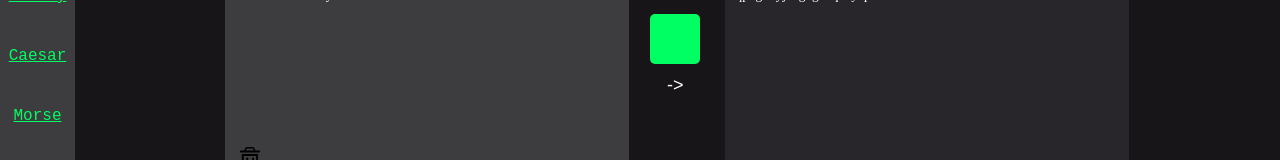
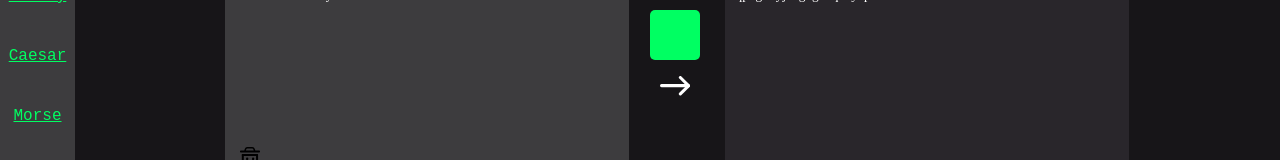
Before and after one commit to Jun1l1ll1/Encoder, a SvelteKit app: page /caesar in a window 1280 px wide. Shown: the part 319-479 px from the top of the page. Built offline with nearby package versions, Linux system fonts and the light colour scheme; a web font is replaced by a local one.

Commit message:
added the beautiful arrows

```diff
--- /dev/null
+++ b/src/lib/components/Change_dir_arrow.svelte
@@ -0,0 +1,29 @@
+<script>
+    export let right = true;
+    export let color = "white";
+</script>
+
+<style>
+    .arrow {
+        width: 30px;
+        margin-top: 5px;
+    }
+
+    .arrow_rect {
+        stroke-width: 0px;
+    }
+</style>
+
+{#if right}
+    <svg id="arr_right" style="fill: {color};" class="arrow" data-name="Arrow Right" xmlns="http://www.w3.org/2000/svg" viewBox="0 0 534.56 346.68">
+        <rect class="arrow_rect" y="144.41" width="526" height="54" rx="27" ry="27"/>
+        <rect class="arrow_rect" x="305.66" y="72.27" width="258.42" height="54" rx="27" ry="27" transform="translate(197.57 -278.42) rotate(45)"/>
+        <rect class="arrow_rect" x="306.08" y="220.41" width="258.42" height="54" rx="27" ry="27" transform="translate(-47.45 380.26) rotate(-45)"/>
+    </svg>
+{:else}
+    <svg id="arr_left" style="fill: {color};" class="arrow" data-name="Arrow Left" xmlns="http://www.w3.org/2000/svg" viewBox="0 0 534.56 346.68">
+        <rect class="arrow_rect" x="8.56" y="144.41" width="526" height="54" rx="27" ry="27" transform="translate(543.12 342.82) rotate(180)"/>
+        <rect class="arrow_rect" x="-29.52" y="72.27" width="258.42" height="54" rx="27" ry="27" transform="translate(-41 99.57) rotate(-45)"/>
+        <rect class="arrow_rect" x="72.27" y="118.2" width="54" height="258.42" rx="27" ry="27" transform="translate(-145.87 142.66) rotate(-45)"/>
+    </svg>
+{/if}
--- a/src/routes/+page.svelte
+++ b/src/routes/+page.svelte
@@ -1,5 +1,6 @@
 <script>
     import { goto } from '$app/navigation';
+    import ChangeDirArrow from '$lib/components/Change_dir_arrow.svelte';
 
     import Icons from "$lib/components/Icons.svelte";
 
@@ -24,7 +25,7 @@
             <h3 class="cipher_title">{cipher}</h3>
             <div class="cipher_text">{ciphers[cipher]["txt"]}</div>
             <div class="cipher_icon"><Icons cypher={ciphers[cipher]["code"]} color="#00FF62" is_static=true/></div>
-            <button on:click={() => {goto("/"+ciphers[cipher]["code"])}} class="go_to_btn br bc_color"><b>Go to</b></button>
+            <button on:click={() => {goto("/"+ciphers[cipher]["code"])}} class="go_to_btn br bc_color"><ChangeDirArrow right={false} color="black"/></button>
         </div>
         {/each}
     </div>
--- a/src/routes/a1z26/+page.svelte
+++ b/src/routes/a1z26/+page.svelte
@@ -1,5 +1,6 @@
 <script>
     import ImgClear from "$lib/assets/trash.svg";
+    import ChangeDirArrow from "$lib/components/Change_dir_arrow.svelte";
 
     var input ="Text";
     var output = "20 5 24 20";
@@ -122,7 +123,7 @@
 
         <div class="change_box br">
             <button class="change_btn br bc_color" on:click={() => {change_to_a1z26 ? to_a1z26() : to_norm()}}></button>
-            <button on:click={swap_dir} class="dir_btn br">{#if change_to_a1z26}-&gt;{:else}&lt;-{/if}</button>
+            <button on:click={swap_dir} class="dir_btn br"><ChangeDirArrow right={change_to_a1z26}/></button>
         </div>
 
         <div class="output br">
--- a/src/routes/atbash/+page.svelte
+++ b/src/routes/atbash/+page.svelte
@@ -1,6 +1,7 @@
 <script>
 
     import ImgClear from "$lib/assets/trash.svg";
+    import ChangeDirArrow from "$lib/components/Change_dir_arrow.svelte";
 
     const ALPHABETH = "ABCDEFGHIJKLMNOPQRSTUVWXYZÆØÅ";
 
@@ -82,7 +83,7 @@
 
             <div class="change_box br">
                 <button class="change_btn br bc_color" on:click={() => {change_to_atbash ? to_atbash() : to_norm()}}></button>
-                <button on:click={swap_dir} class="dir_btn br">{#if change_to_atbash}-&gt;{:else}&lt;-{/if}</button>
+                <button on:click={swap_dir} class="dir_btn br"><ChangeDirArrow right={change_to_atbash}/></button>
             </div>
 
             <div class="output br">
@@ -95,6 +96,8 @@
         </div>
     </div>
 
+    <!-- The ability to scroll further down than the elements -->
+    <div style="margin-top: 200px; opacity: 0;">.</div>
 </div>
 
 
--- a/src/routes/binary/+page.svelte
+++ b/src/routes/binary/+page.svelte
@@ -2,6 +2,7 @@
     import ImgBinaryB from "$lib/components/Img_binary_b.svelte";
     import ImgBinaryT from "$lib/components/Img_binary_t.svelte";
     import ImgClear from "$lib/assets/trash.svg";
+    import ChangeDirArrow from "$lib/components/Change_dir_arrow.svelte";
 
 
     var input ="Text";
@@ -61,7 +62,7 @@
 
         <div class="change_box br">
             <button class="change_btn br bc_color" on:click={() => {change_to_binary ? to_binary() : to_norm()}}></button>
-            <button on:click={swap_dir} class="dir_btn br">{#if change_to_binary}-&gt;{:else}&lt;-{/if}</button>
+            <button on:click={swap_dir} class="dir_btn br"><ChangeDirArrow right={change_to_binary}/></button>
         </div>
 
         <div class="output br">
--- a/src/routes/caesar/+page.svelte
+++ b/src/routes/caesar/+page.svelte
@@ -1,5 +1,6 @@
 <script>
     import ImgClear from "$lib/assets/trash.svg";
+    import ChangeDirArrow from "$lib/components/Change_dir_arrow.svelte";
 
     const ALPHABETH = "ABCDEFGHIJKLMNOPQRSTUVWXYZÆØÅ";
 
@@ -80,7 +81,7 @@
 
             <div class="change_box br">
                 <button class="change_btn br bc_color" on:click={shift}></button>
-                <button class="dir_btn br">-&gt;</button>
+                <button class="dir_btn br"><ChangeDirArrow/></button>
             </div>
 
             <div class="output br">
--- a/src/routes/morse/+page.svelte
+++ b/src/routes/morse/+page.svelte
@@ -2,6 +2,7 @@
     import ImgMorseT from "$lib/components/Img_morse_t.svelte";
     import ImgMorseB from "$lib/components/Img_morse_b.svelte";
     import ImgClear from "$lib/assets/trash.svg";
+    import ChangeDirArrow from "$lib/components/Change_dir_arrow.svelte";
 
     let normal_inp = "Convert whatever you want!";
     let morse_inp = "-.-. --- -. ...- . .-. -  .-- .... .- - . ...- . .-.  -.-- --- ..-  .-- .- -. - -.-.--";
@@ -120,7 +121,7 @@
 
         <div class="change_box br">
             <button on:click={() => {change_to_morse ? to_morse() : to_norm()}} class="change_btn br bc_color"></button>
-            <button on:click={swap_dir} class="dir_btn br">{#if change_to_morse}-&gt;{:else}&lt;-{/if}</button>
+            <button on:click={swap_dir} class="dir_btn br"><ChangeDirArrow right={change_to_morse}/></button>
         </div>
 
         <div class="output br">
```
